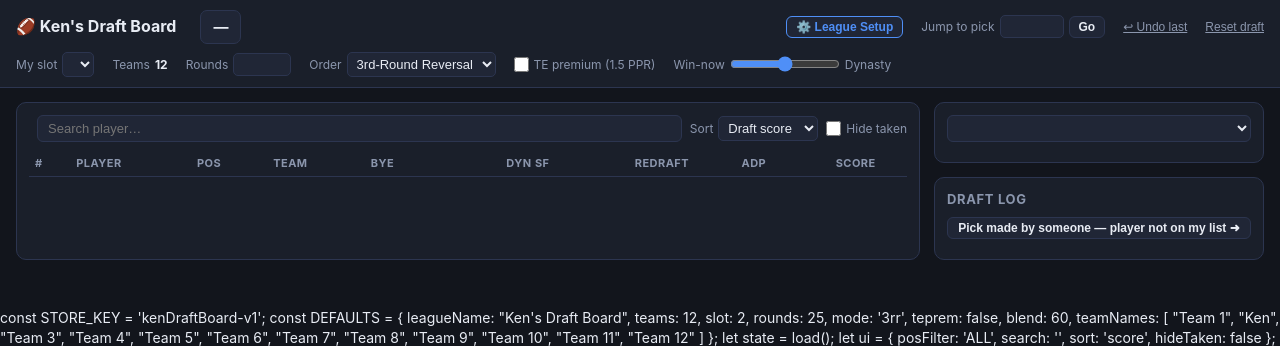
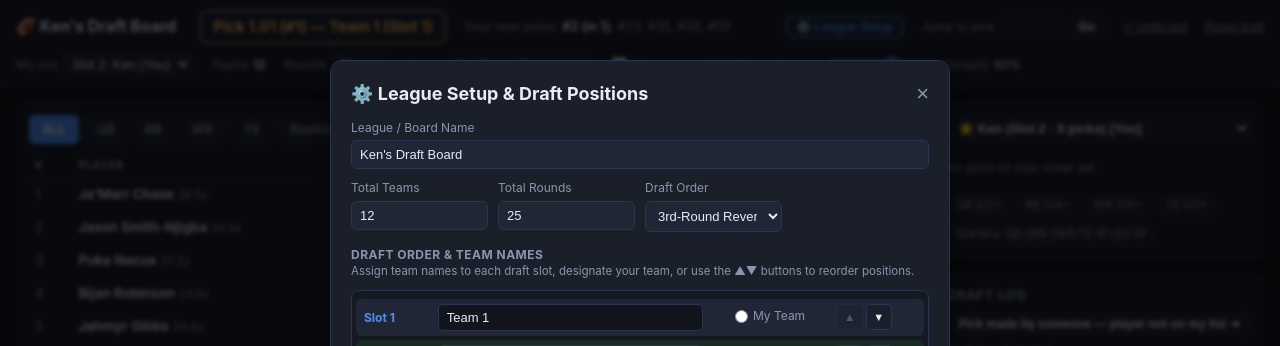
Before and after one commit to DCarist/FantasyDrafter, a website: page draft-board.html in a window 1280 px wide. Both pictures are taken after a click on the button "⚙️ League Setup". Shown: the top 346 px of the page. Drawn offline with Linux system fonts and the light colour scheme.

Commit message:
fix: restore opening script tag in draft-board.html

```diff
--- a/draft-board.html
+++ b/draft-board.html
@@ -199,6 +199,7 @@
 
 <script src="draft-logic.js?v=20260822"></script>
 <script src="players-data.js?v=20260822"></script>
+<script>
 const STORE_KEY = 'kenDraftBoard-v1';
 const DEFAULTS = {
   leagueName: "Ken's Draft Board",
@@ -619,6 +620,10 @@ function openLeagueSetup() {
     + '</tbody></table></div>'
     + '<div style="margin-top:10px; padding:8px 10px; background:#141923; border:1px solid var(--border); border-radius:6px; font-size:12px; color:var(--dim)">'
     + '📊 <b style="color:var(--text)">Rankings Status:</b> ' + (window.DRAFT_DATA.players ? window.DRAFT_DATA.players.length : 0) + ' active NFL players loaded (Snapshot date: <b style="color:var(--accent)">' + (window.DRAFT_DATA.generated || 'live') + '</b>).<br>'
+    + 'To refresh with latest consensus rankings before drafting, run <code style="color:var(--text); background:var(--panel2); padding:1px 4px; border-radius:3px">python update-rankings.py</code>.'
+    + '</div>'
+    + '<div class="modal-actions">'
+    + '<button type="button" class="act" onclick="resetSetupDefaults()">Reset Default Names</button>'
     + '<div style="display:flex; gap:8px">'
     + '<button type="button" class="act" onclick="closeModal()">Cancel</button>'
     + '<button type="button" class="act primary" onclick="saveLeagueSetup()">Save Changes</button>'
```
